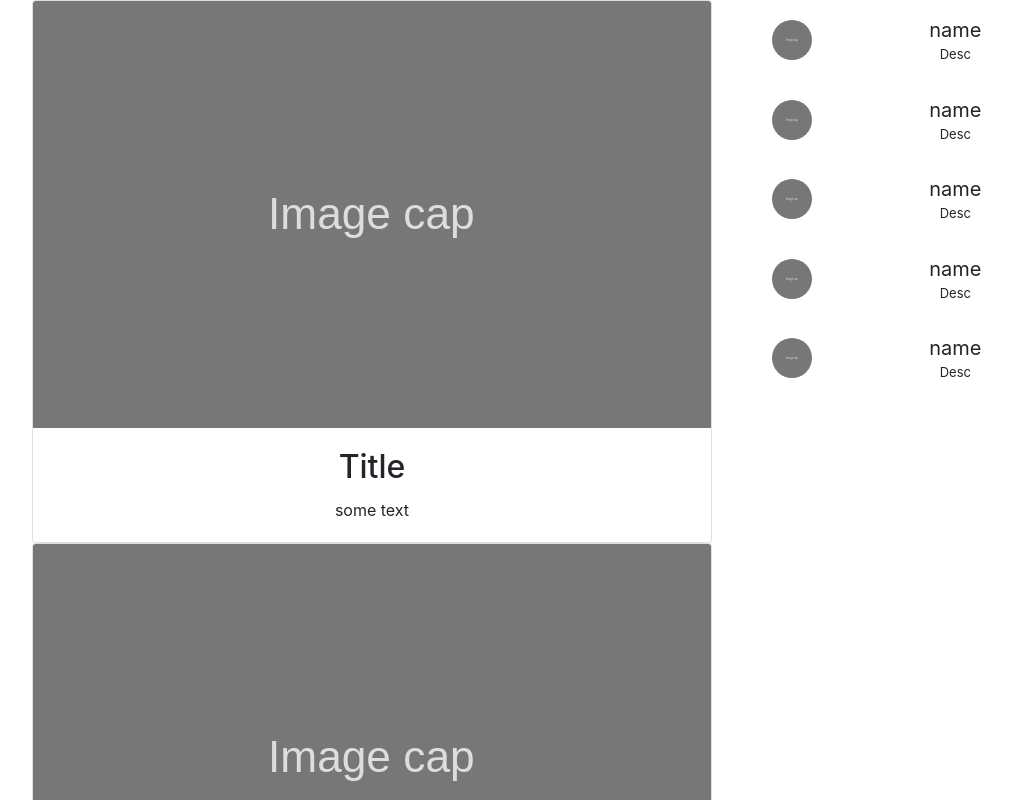
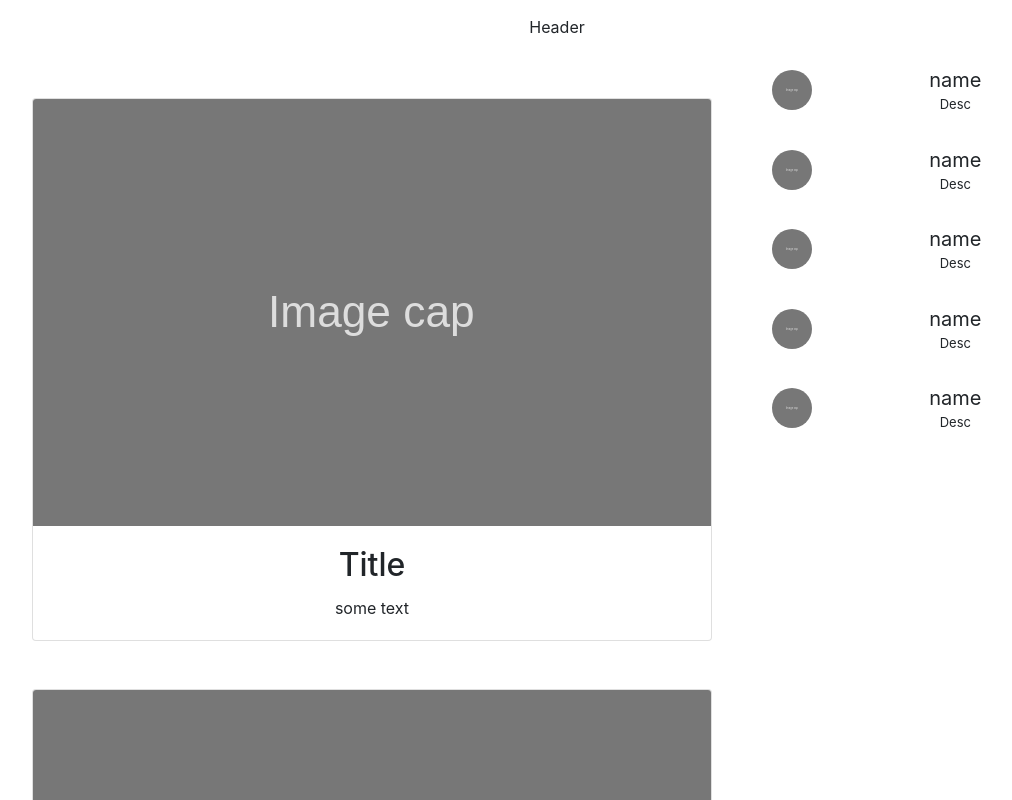
Before and after one commit to rokija/bootcamp2019, a React (Create React App) app: page / in a window 1280 px wide. Shown: the top 800 px of the page, without its empty margins (83-1095 px from the left). Built offline with nearby package versions, Linux system fonts and the light colour scheme.

Commit message:
created Header component

```diff
--- a/src/App.css
+++ b/src/App.css
@@ -1,3 +1,5 @@
 .App {
   text-align: center;
+  position: relative;
+  margin-top: 50px;
 }
--- a/src/App.js
+++ b/src/App.js
@@ -1,4 +1,5 @@
 import React, { Component } from "react";
+import Header from "./components/Header";
 import Posts from "./components/Posts";
 import UserList from "./components/UserList";
 import "./App.css";
@@ -8,6 +9,7 @@ class App extends Component {
     return (
       <div className="App">
         <div className="container">
+          <Header />
           <div className="row mx-auto">
             <div className="col-8">
               <Posts />
--- /dev/null
+++ b/src/components/Header/Header.css
@@ -0,0 +1,10 @@
+.Header {
+    padding: 15px;
+    position: fixed;
+    top: 0;
+    left: 0;
+    right: 0;
+    z-index: 1;
+    background: white;
+    height: 50px;
+}
--- /dev/null
+++ b/src/components/Header/Header.js
@@ -0,0 +1,6 @@
+import React from "react";
+import "./Header.css";
+
+const Header = () => <div className="Header">Header</div>;
+
+export default Header;
--- /dev/null
+++ b/src/components/Header/index.js
@@ -0,0 +1,3 @@
+import Header from "./Header";
+
+export default Header;
--- a/src/components/PostCard/PostCard.js
+++ b/src/components/PostCard/PostCard.js
@@ -1,17 +1,13 @@
 import React from "react";
 
-const PostCard = ({image}) => (
-    <div className="card">
-        <img className="card-img-top" alt="some img" src={image}/>
-        <div className="card-body">
-            <h2 className="card-title">
-                Title
-            </h2>
-            <span className="card-text">
-                some text
-            </span>
-        </div>
+const PostCard = ({ image }) => (
+  <div className="card mt-5">
+    <img className="card-img-top" alt="some img" src={image} />
+    <div className="card-body">
+      <h2 className="card-title">Title</h2>
+      <span className="card-text">some text</span>
     </div>
-)
+  </div>
+);
 
 export default PostCard;
```
